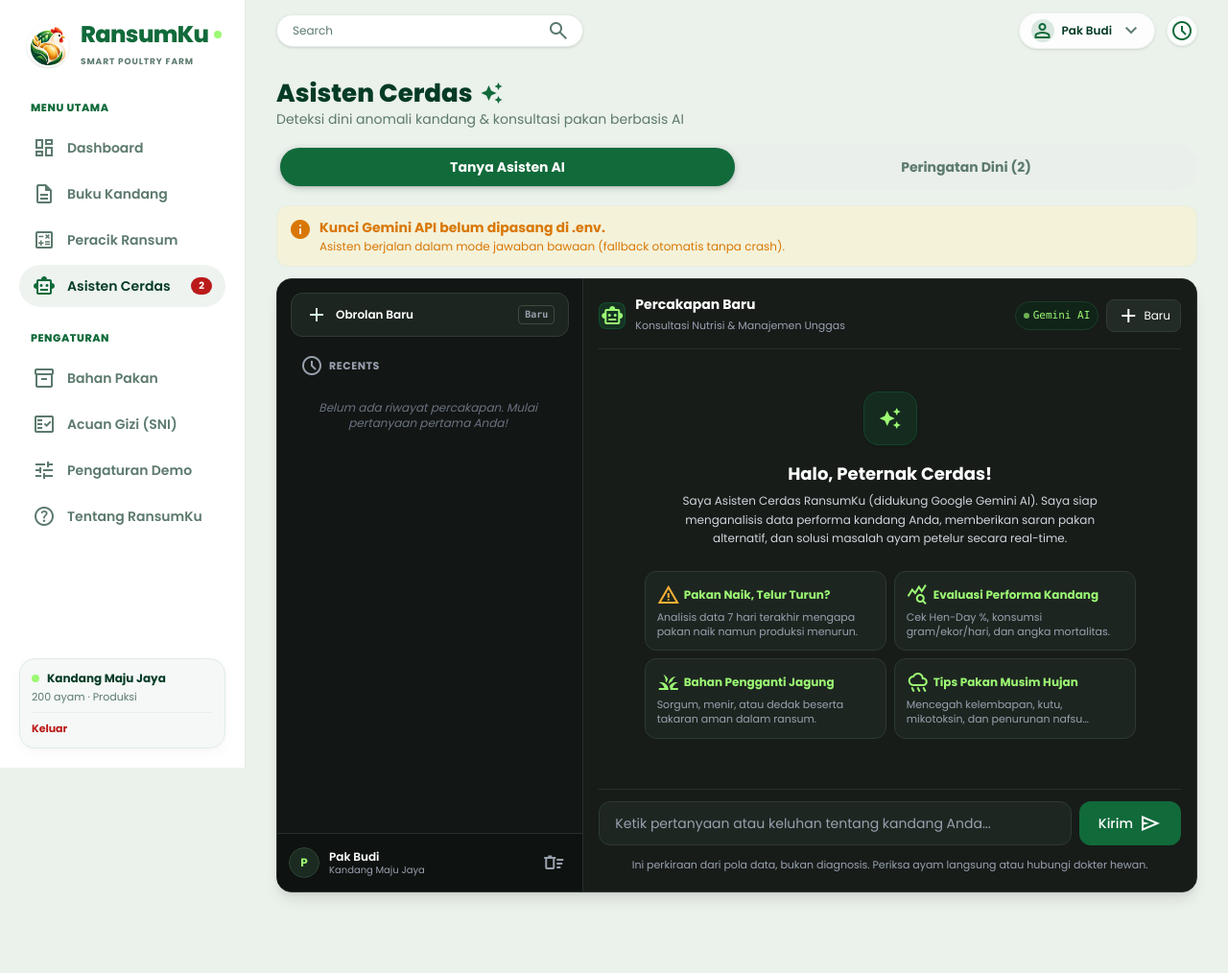
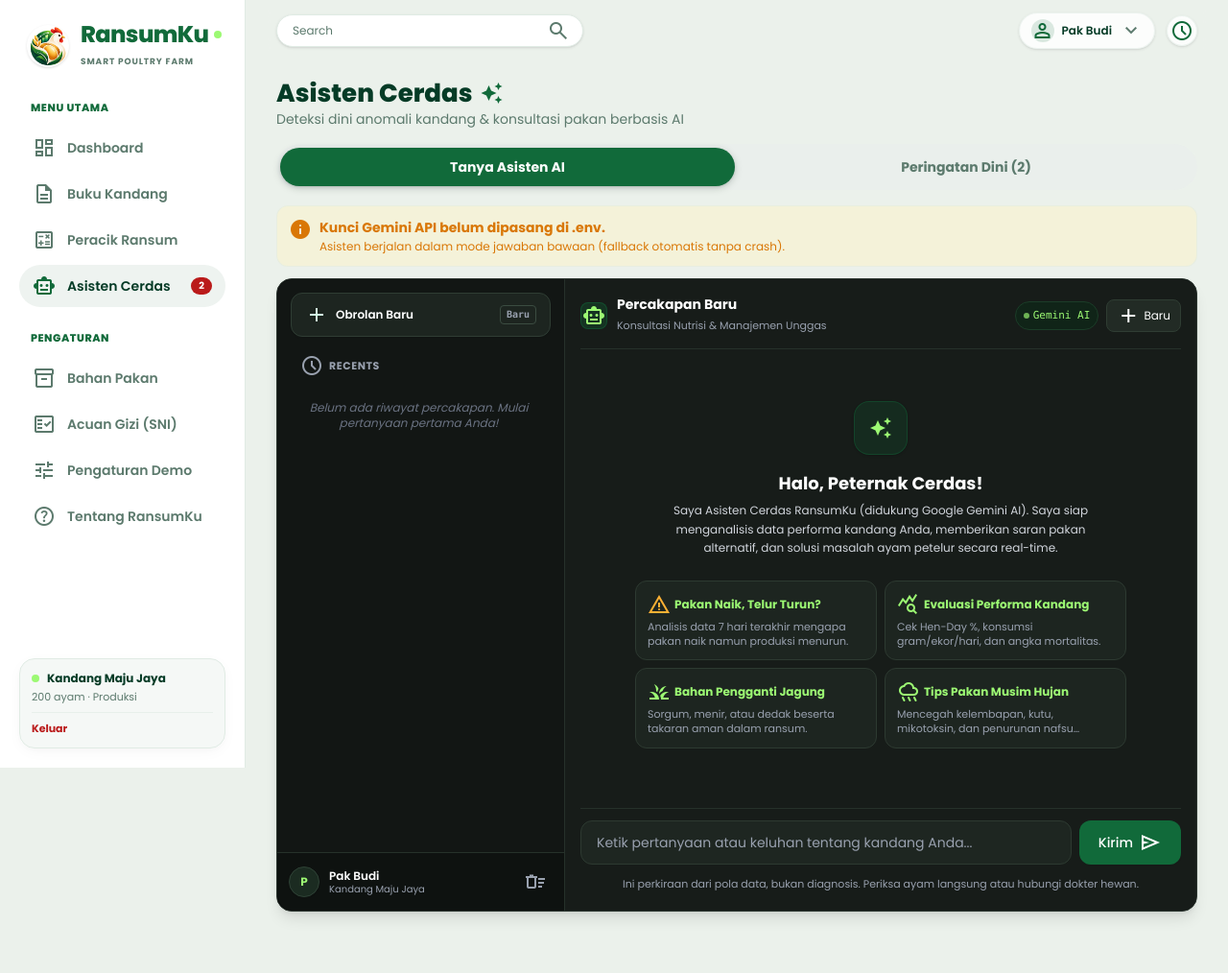
Before and after one commit to ahwine/ransumku, a Laravel app: page /asisten in a window 1280 px wide. Shown: the whole page at 96% size. Before the commit the page ends 937 px from the top, so only its background shows below. Run offline with Laravel 12, Linux system fonts and the light colour scheme; a user stored in the database is signed in; data comes from the database, SQL or seed files in the repository; data that the repository does not hold is empty; style sheets or scripts are compiled from the project's sources.

Commit message:
fix(asisten): perbaiki layout ChatGPT agar sidebar riwayat & akun berada di samping kiri dan kolom chat di kanan

```diff
--- a/resources/css/app.css
+++ b/resources/css/app.css
@@ -1,5 +1,8 @@
 @import 'tailwindcss';
 
+@source '../views/**/*.blade.php';
+@source '../js/**/*.js';
+@source '../../app/**/*.php';
 @source '../../vendor/laravel/framework/src/Illuminate/Pagination/resources/views/*.blade.php';
 @source '../../storage/framework/views/*.php';
 
--- a/resources/views/asisten/index.blade.php
+++ b/resources/views/asisten/index.blade.php
@@ -55,11 +55,11 @@
         @endif
 
         {{-- ChatGPT Interface Window --}}
-        <div class="card !p-0 overflow-hidden border border-[#2b352f] shadow-lg grid grid-cols-1 md:grid-cols-12 min-h-[640px] rounded-2xl bg-[#171c19] text-[#e3e8e5]">
+        <div class="card !p-0 overflow-hidden border border-[#2b352f] shadow-lg flex flex-col md:flex-row min-h-[660px] rounded-2xl bg-[#171c19] text-[#e3e8e5] chatgpt-layout-container">
 
-            {{-- Left Sidebar: ChatGPT Navigation (Pinned & Recents) --}}
-            <aside class="md:col-span-4 lg:col-span-4 bg-[#121614] border-r border-[#26312a] flex flex-col justify-between select-none">
-                <div class="p-3.5 space-y-3.5">
+            {{-- Left Sidebar: ChatGPT Navigation (Pinned & Recents & Akun) --}}
+            <aside class="chatgpt-sidebar w-full md:w-72 lg:w-80 shrink-0 bg-[#121614] border-b md:border-b-0 md:border-r border-[#26312a] flex flex-col justify-between select-none">
+                <div class="p-3.5 space-y-3.5 flex-1 flex flex-col min-h-0">
                     {{-- Tombol + Obrolan Baru --}}
                     <button type="button" onclick="mulaiObrolanBaru()" class="w-full py-2.5 px-3.5 rounded-xl bg-[#1d2520] hover:bg-[#253029] border border-[#2f3d34] text-white text-xs font-semibold flex items-center justify-between transition-all duration-150 shadow-xs cursor-pointer group">
                         <div class="flex items-center gap-2">
@@ -145,7 +145,7 @@
                 </div>
 
                 {{-- Footer Sidebar: Profil Pengguna (Sesuai Screenshot ChatGPT) --}}
-                <div class="p-3 border-t border-[#26312a] bg-[#0e1210] flex items-center justify-between text-xs">
+                <div class="p-3 border-t border-[#26312a] bg-[#0e1210] flex items-center justify-between text-xs shrink-0">
                     <div class="flex items-center gap-2.5 truncate min-w-0 pr-2">
                         <div class="w-8 h-8 rounded-full bg-[#1b2b21] border border-[#2f4236] text-lime grid place-items-center font-bold text-xs shrink-0 shadow-xs">
                             {{ strtoupper(substr(auth()->user()->name ?? 'A', 0, 1)) }}
@@ -162,7 +162,7 @@
             </aside>
 
             {{-- Right Main Chat Screen --}}
-            <main class="md:col-span-8 lg:col-span-8 flex flex-col justify-between bg-[#171c19] p-3 md:p-4">
+            <main class="chatgpt-main flex-1 flex flex-col justify-between bg-[#171c19] p-3 md:p-4 min-w-0">
 
                 {{-- Top Chat Header --}}
                 <div class="flex items-center justify-between pb-3 border-b border-[#26312a] mb-2">
@@ -782,6 +782,25 @@ document.addEventListener('DOMContentLoaded', () => {
 </script>
 
 <style>
+@media (min-width: 768px) {
+    .chatgpt-layout-container {
+        display: flex !important;
+        flex-direction: row !important;
+        min-height: 660px !important;
+    }
+    .chatgpt-sidebar {
+        width: 300px !important;
+        min-width: 300px !important;
+        max-width: 300px !important;
+        border-right: 1px solid #26312a !important;
+        border-bottom: none !important;
+        flex-shrink: 0 !important;
+    }
+    .chatgpt-main {
+        flex: 1 1 0% !important;
+        min-width: 0 !important;
+    }
+}
 .custom-scrollbar::-webkit-scrollbar {
     width: 5px;
 }
```
